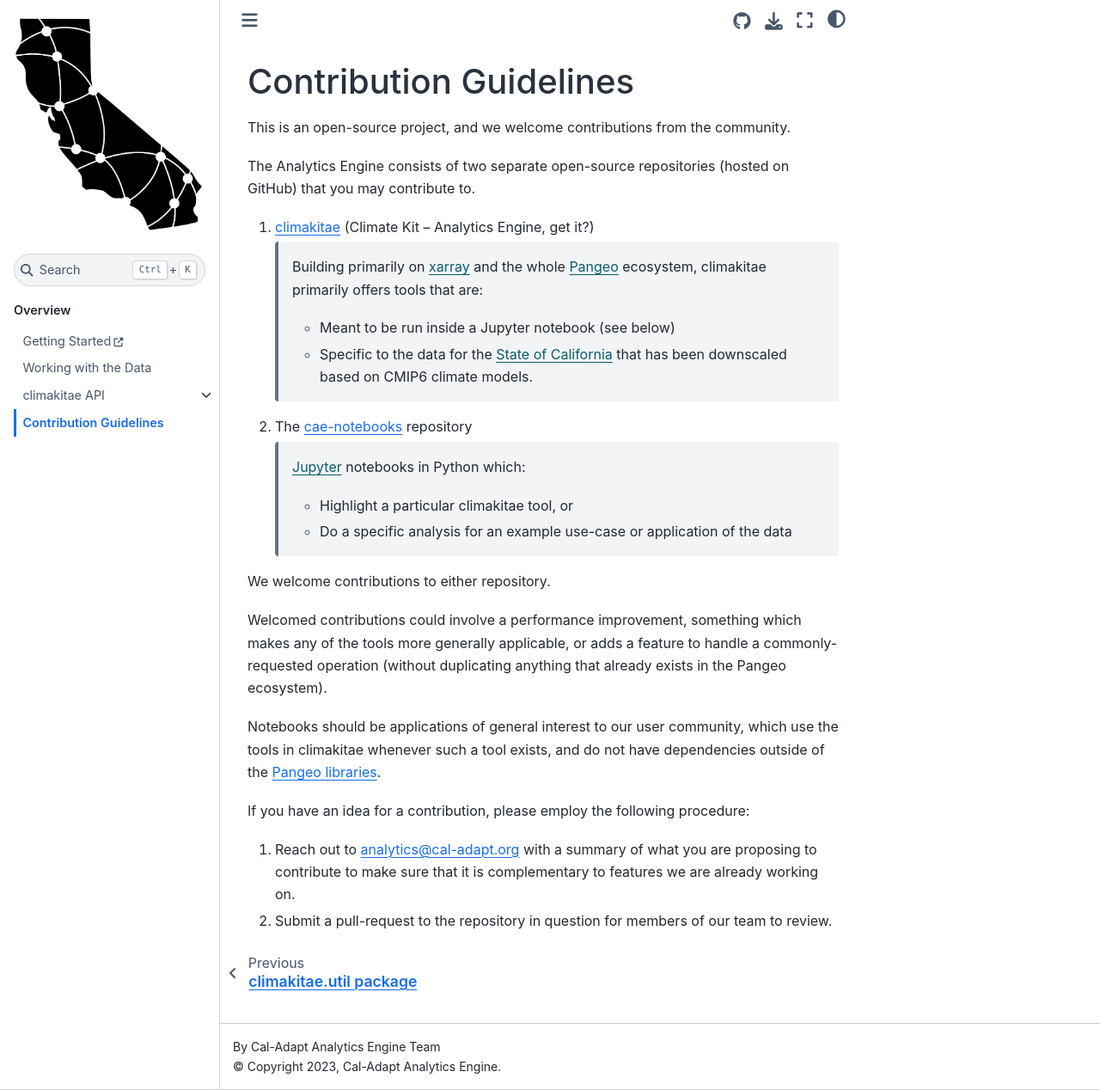
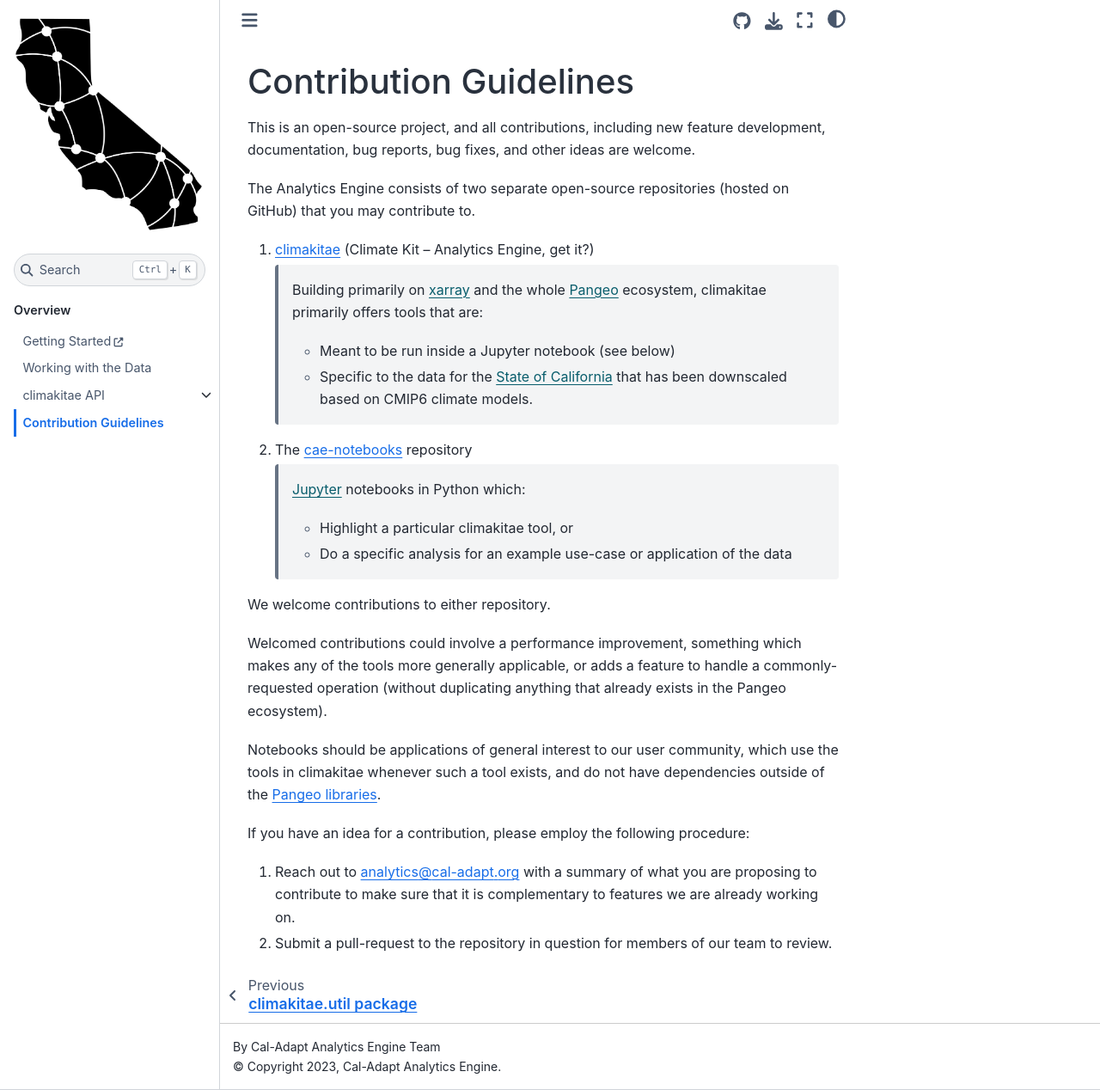
Before and after one commit to cal-adapt/climakitae, a Sphinx documentation site: the page built from docs/contribute.rst, in a window 1280 px wide and 1268 px high. Shown: the whole window at 86% size. Built offline with Sphinx 7.4.7 and the Sphinx Book theme 1.1.4, drawn with Linux system fonts in a browser that asks for light colours.

Commit message:
Update docs/contribute.rst
Co-authored-by: Victoria Ford <fordvecellio@gmail.com>

```diff
--- a/docs/contribute.rst
+++ b/docs/contribute.rst
@@ -2,7 +2,7 @@
 Contribution Guidelines
 **********************
 
-This is an open-source project, and we welcome contributions from the community.
+This is an open-source project, and all contributions, including new feature development, documentation, bug reports, bug fixes, and other ideas are welcome.
 
 The Analytics Engine consists of two separate open-source repositories (hosted on GitHub) that you may contribute to.
 
```
